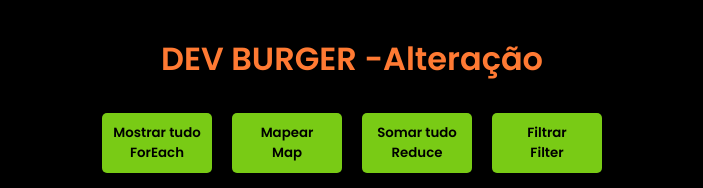
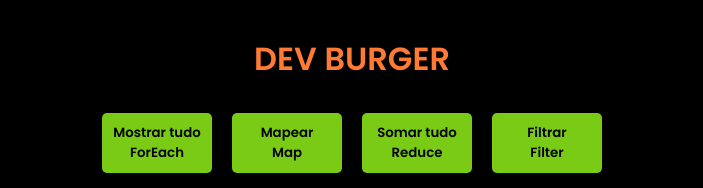
Before and after one commit to Joao987-del/Dev-Burger, a plain HTML site: page index.html in a window 1280 px wide. Shown: the top 188 px of the page, without its empty margins (288-991 px from the left). Drawn offline with Linux system fonts and the light colour scheme; a script that the page names is missing.

Commit message:
Título alterado novamente

```diff
--- a/index.html
+++ b/index.html
@@ -10,7 +10,7 @@
 
 <body>
 
-    <h1>DEV BURGER -Alteração</h1>
+    <h1>DEV BURGER </h1>
 
     <div class="container-buttons">
 
```
